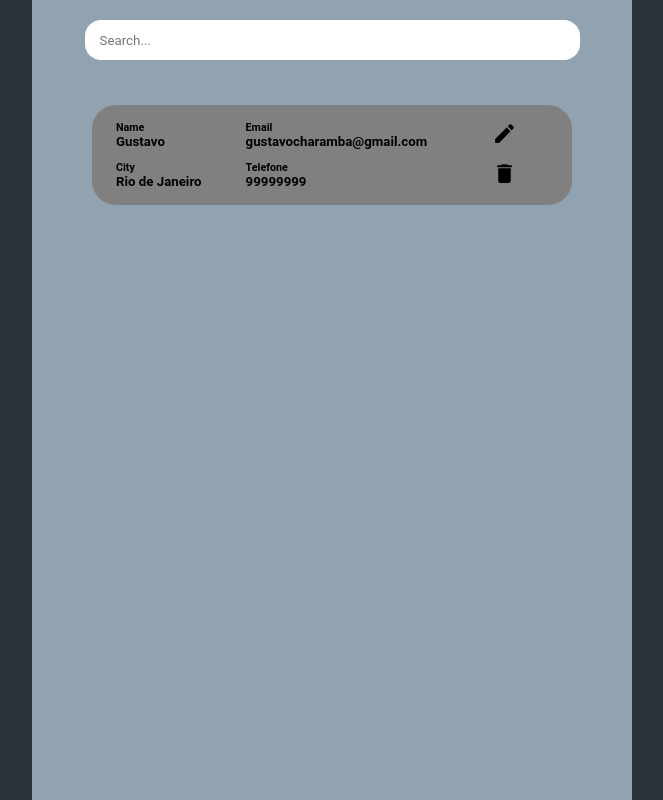
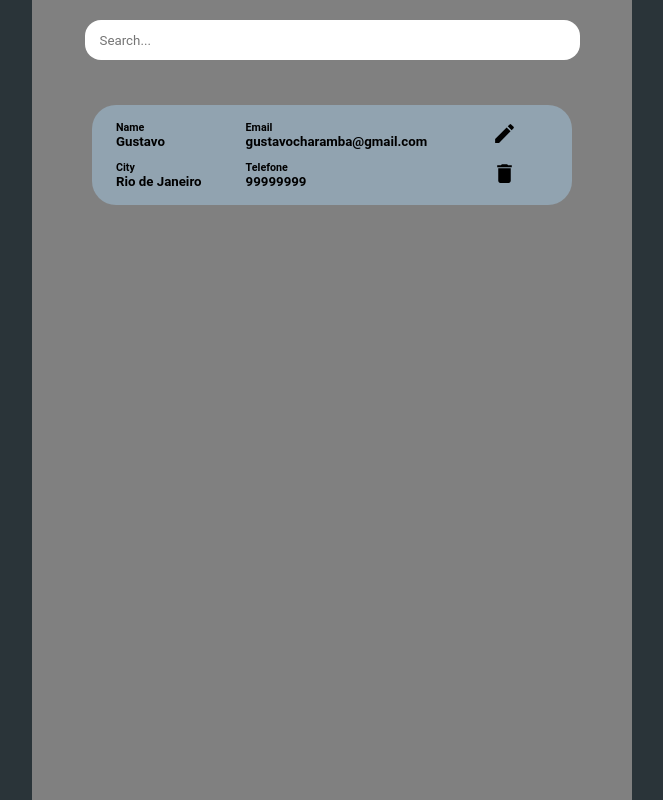
Before and after one commit to gustavocharamba/crud-springboot-react, a React (Create React App) app in the folder frontend/: page / in a window 1280 px wide. Shown: the whole page, without its empty margins (308-971 px from the left). Built offline with nearby package versions, Linux system fonts and the light colour scheme; no server answers.

Commit message:
updated colors setup

```diff
--- a/frontend/src/pages/users/style.js
+++ b/frontend/src/pages/users/style.js
@@ -14,7 +14,7 @@ export const ContentBox = styled.div`
     flex-direction: column;
     height: 100%;
     width: 600px;
-    background-color: ${colors.cadet_gray};
+    background-color: ${colors.gray};
 `
 
 export const SearchBox = styled.div`
@@ -44,7 +44,7 @@ export const UsersBox = styled.div`
         border-radius: 24px;
         height: 100px;
         width: 80%;
-        background-color: ${colors.gray};
+        background-color: ${colors.cadet_gray};
         display: flex;
         justify-content: center;
         align-items: center;
```
